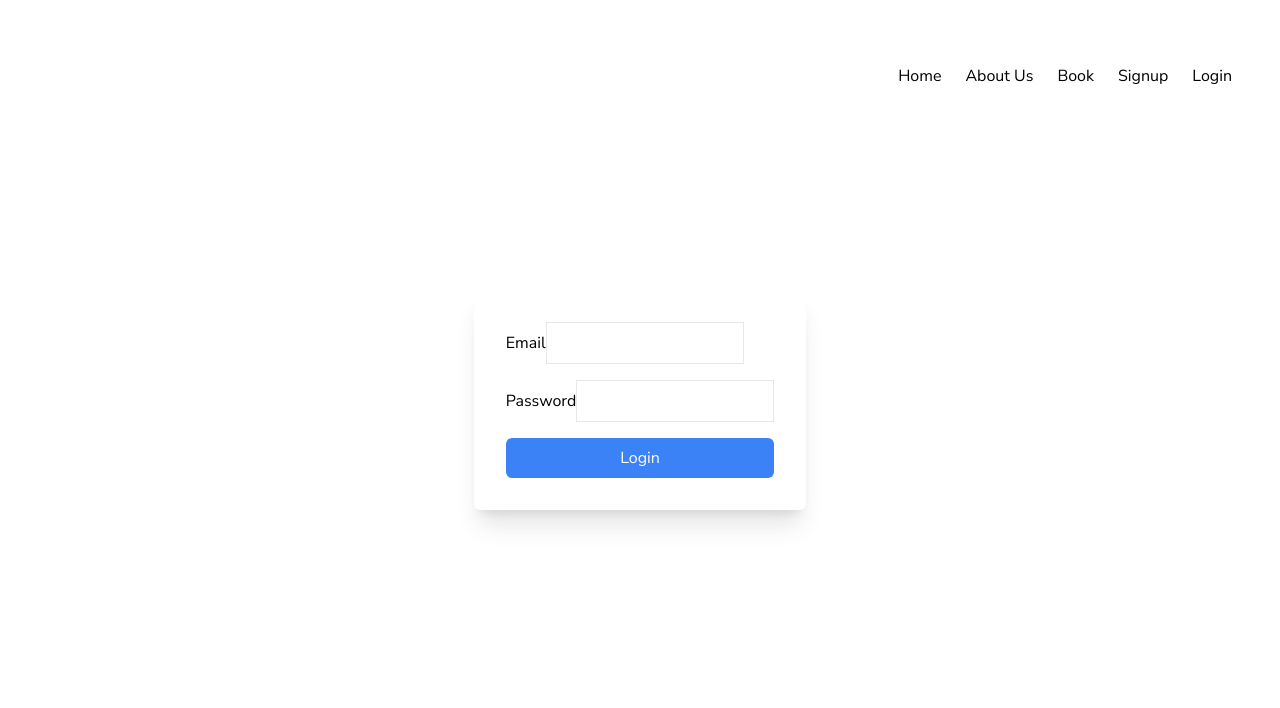
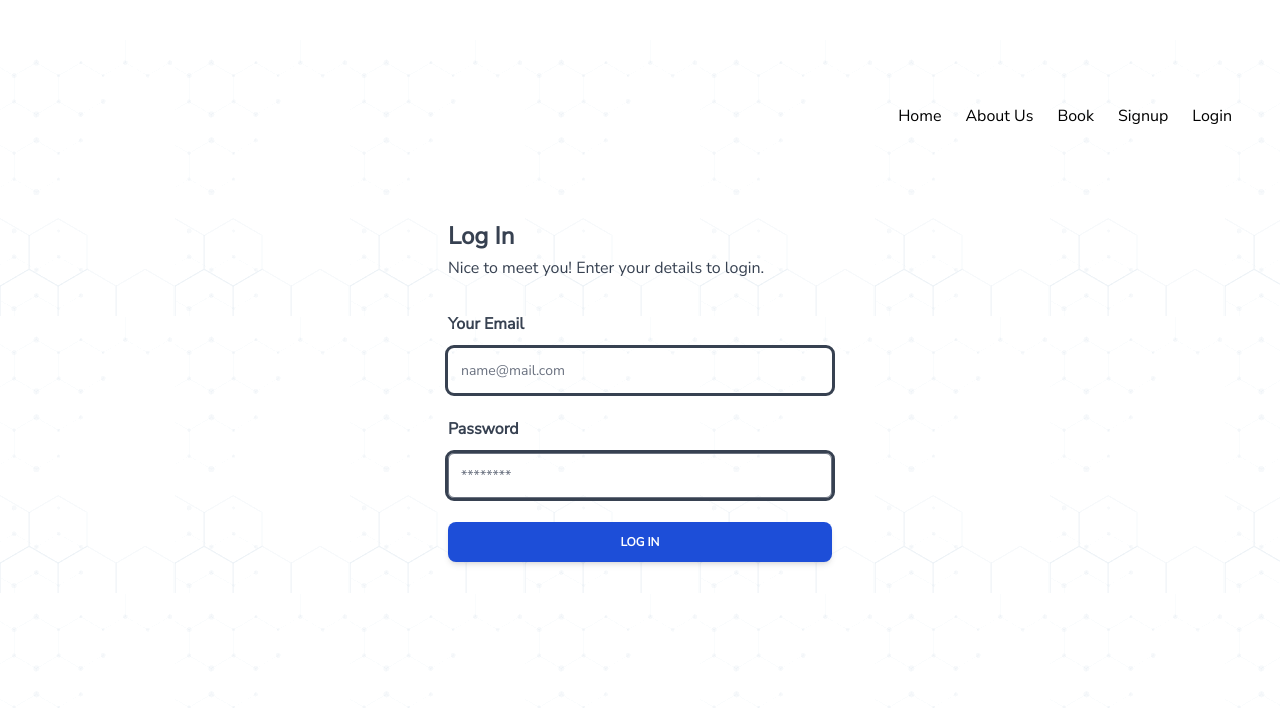
Before and after one commit to feisalkeli/hospital-booking, a React (Create React App) app in the folder client/: page /login in a window 1280 px wide. Shown: the top 708 px of the page. Built offline with nearby package versions, Linux system fonts and the light colour scheme; no server answers; the database is empty.

Commit message:
✨use Tailwind material Ui To create the forms

```diff
--- a/client/package.json
+++ b/client/package.json
@@ -3,11 +3,14 @@
   "version": "0.1.0",
   "private": true,
   "dependencies": {
+    "@material-tailwind/react": "^2.1.5",
     "@supabase/supabase-js": "^2.38.5",
     "@testing-library/jest-dom": "^5.17.0",
     "@testing-library/react": "^13.4.0",
     "@testing-library/user-event": "^13.5.0",
     "aos": "^3.0.0-beta.6",
+    "flowbite": "^2.2.0",
+    "flowbite-react": "^0.7.0",
     "react": "^18.2.0",
     "react-dom": "^18.2.0",
     "react-router-dom": "^6.20.0",
--- a/client/src/App.js
+++ b/client/src/App.js
@@ -4,7 +4,7 @@ import Header from "./components/Header";
 import Login from "./pages/Login";
 import Hero from "./pages/Hero";
 import HomePageLayout from "./pages/HomePage/HomePageLayout";
-
+import SignUp from "./pages/SignUp";
 import Footer from "./components/Footer";
 import { BrowserRouter as Router, Routes, Route } from "react-router-dom";
 import OurServices from "./pages/OurServices";
@@ -45,6 +45,7 @@ function App() {
             <Route path="/" element={<HomePageLayout />} />
 
             <Route path="/login" element={<Login />} />
+            <Route path="/signup" element={<SignUp />} />
           </Routes>
         </Router>
 
--- a/client/src/components/Button.jsx
+++ b/client/src/components/Button.jsx
@@ -2,7 +2,7 @@ import React from "react";
 
 const Button = ({ title }) => {
   return (
-    <div className=" rounded-lg bg-blue-600 p-4 max-w-[120px] items-center">
+    <div className=" rounded-lg bg-blue-600 p-4 max-w-[180px] items-center">
       <button className="text-white text-center">{title}</button>
     </div>
   );
--- a/client/src/pages/Hero.jsx
+++ b/client/src/pages/Hero.jsx
@@ -5,7 +5,7 @@ import Button from "../components/Button";
 const Hero = () => {
   return (
     <section className=" ">
-      <div className="w-full relative  bg-cover bg-no-repeat md:bg-contain bg-opacity-65 brightness-75 ">
+      <div className="w-full   bg-cover bg-no-repeat md:bg-contain bg-opacity-65 brightness-75 ">
         <img src={backgroundImage} alt="" className="object-contain w-full " />
 
         {/* Hero Card */}
@@ -21,7 +21,7 @@ const Hero = () => {
             </p>
             {/*  */}
             <div className="mt-3 items-center">
-              <Button title="Book Now" />
+              <Button title="Check Availability" />
             </div>
           </div>
           {/* Hero Image */}
--- a/client/src/pages/Login.jsx
+++ b/client/src/pages/Login.jsx
@@ -1,24 +1,40 @@
 import React, { useState } from "react";
 import supabase from "../config/supabaseclient";
-
+import background from "../assets/img/shape-01.png";
+import { useNavigate } from "react-router-dom";
+import {
+  Card,
+  Input,
+  Checkbox,
+  Button,
+  Typography,
+} from "@material-tailwind/react";
 const Login = () => {
   const [email, setEmail] = useState("");
   const [password, setPassword] = useState("");
   const [error, setError] = useState("");
 
+  const navigate = useNavigate();
+
   const authenticateUser = async () => {
     try {
-      const { user, error } = await supabase.auth.signInWithPassword({
+      const { data, error } = await supabase.auth.signInWithPassword({
         email: email,
         password: password,
       });
 
       if (error) {
         setError(error.message);
+        console.log(error, "login error");
       }
 
-      if (user) {
+      const { user } = data;
+      if (user.role === "authenticated") {
         console.log("Login successful");
+        console.log(data);
+        alert(user.email, "Your was account created succesfully");
+        navigate("/");
+
         // You can redirect the user to another page upon successful login
       }
     } catch (error) {
@@ -38,39 +54,62 @@ const Login = () => {
     authenticateUser();
   };
 
+  const styles = {
+    backgroundImage: background,
+  };
+
   return (
-    <section className="w-full h-screen flex items-center justify-center">
-      <div className="shadow-xl p-8 bg-white rounded-md">
-        <form onSubmit={handleSubmit} className="flex flex-col space-y-4">
-          <label htmlFor="email">
-            Email
-            <input
-              required
-              type="email"
+    <section
+      className=" overflow-hidden mt-10 p-[180px] flex justify-center"
+      style={{ background: `url(${background})` }}
+    >
+      <Card color="transparent" shadow={false}>
+        <Typography variant="h4" color="blue-gray">
+          Log In
+        </Typography>
+        <Typography color="gray" className="mt-1 font-normal">
+          Nice to meet you! Enter your details to login.
+        </Typography>
+        <form
+          className="mt-8 mb-2 w-80 max-w-screen-lg sm:w-96"
+          onSubmit={handleSubmit}
+        >
+          <div className="mb-1 flex flex-col gap-6">
+            <Typography variant="h6" color="blue-gray" className="-mb-3">
+              Your Email
+            </Typography>
+            <Input
               value={email}
               onChange={(e) => setEmail(e.target.value)}
-              className="border p-2"
+              size="lg"
+              placeholder="name@mail.com"
+              className="border-white focus:border-[#1d4ed8]"
+              labelProps={{
+                className: "before:content-none after:content-none",
+              }}
             />
-          </label>
-          <label htmlFor="password">
-            Password
-            <input
-              required
-              type="password"
+            <Typography variant="h6" color="blue-gray" className="-mb-3">
+              Password
+            </Typography>
+            <Input
               value={password}
               onChange={(e) => setPassword(e.target.value)}
-              className="border p-2"
+              type="password"
+              size="lg"
+              placeholder="********"
+              className=" border border-grey focus:border-[#1d4ed8]"
+              labelProps={{
+                className: "before:content-none after:content-none",
+              }}
             />
-          </label>
-          <button
-            type="submit"
-            className="bg-blue-500 text-white p-2 rounded-md"
-          >
-            Login
-          </button>
+          </div>
+
+          <Button className="mt-6 bg-[#1d4ed8]" fullWidth type="submit">
+            Log In
+          </Button>
         </form>
-      </div>
-      {error && <p className="text-red-500 mt-4">{error}</p>}
+      </Card>
+      {error && <p>Fill in the fields</p>}
     </section>
   );
 };
--- /dev/null
+++ b/client/src/pages/SignUp.jsx
@@ -0,0 +1,166 @@
+import React, { useState, useEffect } from "react";
+import supabase from "../config/supabaseclient";
+import background from "../assets/img/shape-02.png";
+import {
+  Card,
+  Input,
+  Checkbox,
+  Button,
+  Typography,
+} from "@material-tailwind/react";
+const SignUp = () => {
+  const [email, setEmail] = useState("");
+  const [password, setPassword] = useState("");
+  const [firstName, setFirstName] = useState("");
+  const [lastName, setLastName] = useState("");
+  const [gender, setGender] = useState("");
+  const [contactNumber, setContactNumber] = useState("");
+  const [error, setError] = useState("");
+
+  // Authenticate the user first
+
+  const handleUserAuth = async () => {
+    const { data, error } = await supabase.auth.signInWithPassword({
+      email: email,
+      password: password,
+    });
+
+    // handle error
+
+    if (error) {
+      setError(error);
+    }
+
+    ///destructure the user from the data obj
+    const { user } = data;
+
+    ///create a user entry in the db with other user parameters
+
+    const { data: dbData, error: dbError } = await supabase
+      .from("patients")
+      .upsert(
+        [
+          {
+            user_id: user.id,
+            firstName: firstName,
+            lastName: lastName,
+            gender: gender,
+            contactNumber: contactNumber,
+          },
+        ],
+        { onConflict: ["user_id"] }
+      );
+
+    if (dbError) {
+      console.error("Error creating user entry in the database:", dbError);
+      return null;
+    }
+    return user; // Return the authenticated user
+  };
+
+  const handleSubmit = (e) => {
+    e.preventDefault();
+  };
+  return (
+    <section
+      className="mt-10 p-[180px] flex justify-center "
+      style={{ backgroundImage: `url(${background})` }}
+    >
+      <div>
+        <Card color="transparent" shadow={false}>
+          <Typography variant="h4" color="blue-gray">
+            Sign Up
+          </Typography>
+          <Typography color="gray" className="mt-1 font-normal">
+            Nice to meet you! Enter your details to register.
+          </Typography>
+          <form className="mt-8 mb-2 w-80 max-w-screen-lg sm:w-96">
+            <div className="mb-1 flex flex-col gap-6">
+              <Typography variant="h6" color="blue-gray" className="-mb-3">
+                Your First Name
+              </Typography>
+              <Input
+                size="lg"
+                placeholder="name@mail.com"
+                className=" !border-t-blue-gray-200 focus:!border-t-gray-900"
+                labelProps={{
+                  className: "before:content-none after:content-none",
+                }}
+              />
+              <Typography variant="h6" color="blue-gray" className="-mb-3">
+                Your Last Name
+              </Typography>
+              <Input
+                size="lg"
+                placeholder="name@mail.com"
+                className=" !border-t-blue-gray-200 focus:!border-t-gray-900"
+                labelProps={{
+                  className: "before:content-none after:content-none",
+                }}
+              />
+              <Typography variant="h6" color="blue-gray" className="-mb-3">
+                Your Email
+              </Typography>
+              <Input
+                size="lg"
+                placeholder="name@mail.com"
+                type="email"
+                className=" !border-t-blue-gray-200 focus:!border-t-gray-900"
+                labelProps={{
+                  className: "before:content-none after:content-none",
+                }}
+              />
+              <Typography variant="h6" color="blue-gray" className="-mb-3">
+                Gender
+              </Typography>
+              <Input
+                size="lg"
+                placeholder="name@mail.com"
+                className=" !border-t-blue-gray-200 focus:!border-t-gray-900"
+                labelProps={{
+                  className: "before:content-none after:content-none",
+                }}
+              />
+              <Typography variant="h6" color="blue-gray" className="-mb-3">
+                Contact Number
+              </Typography>
+              <Input
+                type="number"
+                size="lg"
+                placeholder="0700 000 000"
+                className=" !border-t-blue-gray-200 focus:!border-t-gray-900"
+                labelProps={{
+                  className: "before:content-none after:content-none",
+                }}
+              />
+              <Typography variant="h6" color="blue-gray" className="-mb-3">
+                Password
+              </Typography>
+              <Input
+                type="password"
+                size="lg"
+                placeholder="********"
+                className=" !border-t-blue-gray-200 focus:!border-t-gray-900"
+                labelProps={{
+                  className: "before:content-none after:content-none",
+                }}
+              />
+            </div>
+
+            <Button className="mt-6 bg-blue-600" fullWidth>
+              sign up
+            </Button>
+            <Typography color="gray" className="mt-4 text-center font-normal">
+              Already have an account?{" "}
+              <a href="/login" className="font-medium text-gray-900">
+                Sign In
+              </a>
+            </Typography>
+          </form>
+        </Card>
+      </div>
+    </section>
+  );
+};
+
+export default SignUp;
--- a/client/tailwind.config.js
+++ b/client/tailwind.config.js
@@ -1,8 +1,12 @@
 /** @type {import('tailwindcss').Config} */
 module.exports = {
-  content: ["./src/**/*.{js,jsx,ts,tsx}"],
+  content: [
+    "./src/**/*.{js,jsx,ts,tsx}",
+    "node_modules/flowbite-react/lib/esm/**/*.js",
+  ],
+
   theme: {
     extend: {},
   },
-  plugins: [],
+  plugins: [require("flowbite/plugin")],
 };
```
Also changed, not shown: client/src/components/Header.jsx (+4 -4 lines), client/src/pages/OurServices.jsx (+7 -4 lines), client/src/pages/ServiceCard.jsx (+12 -6 lines), 1 other file (tests, documents, lock files or other folders).
